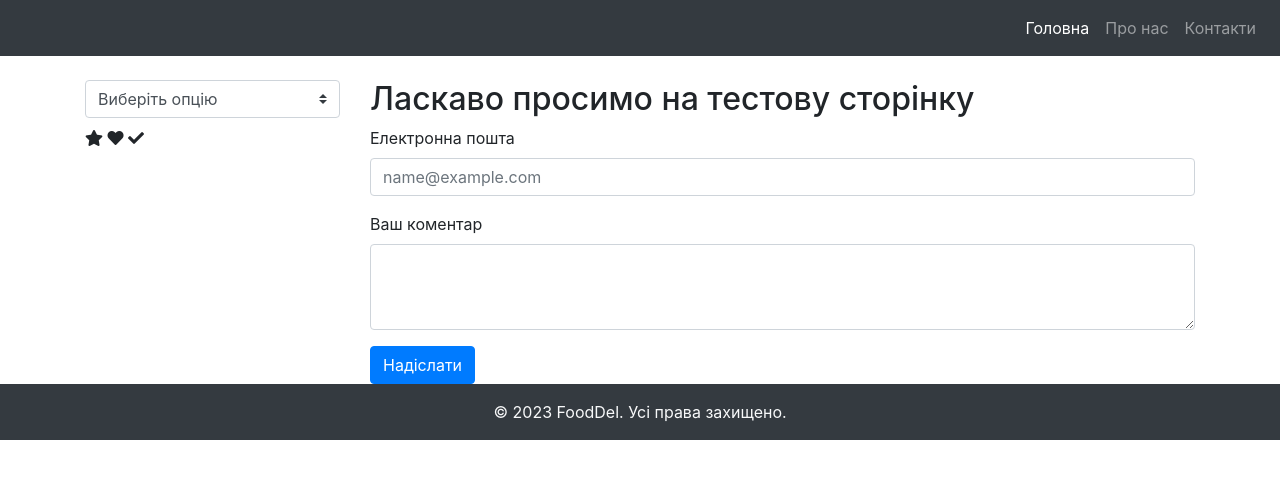
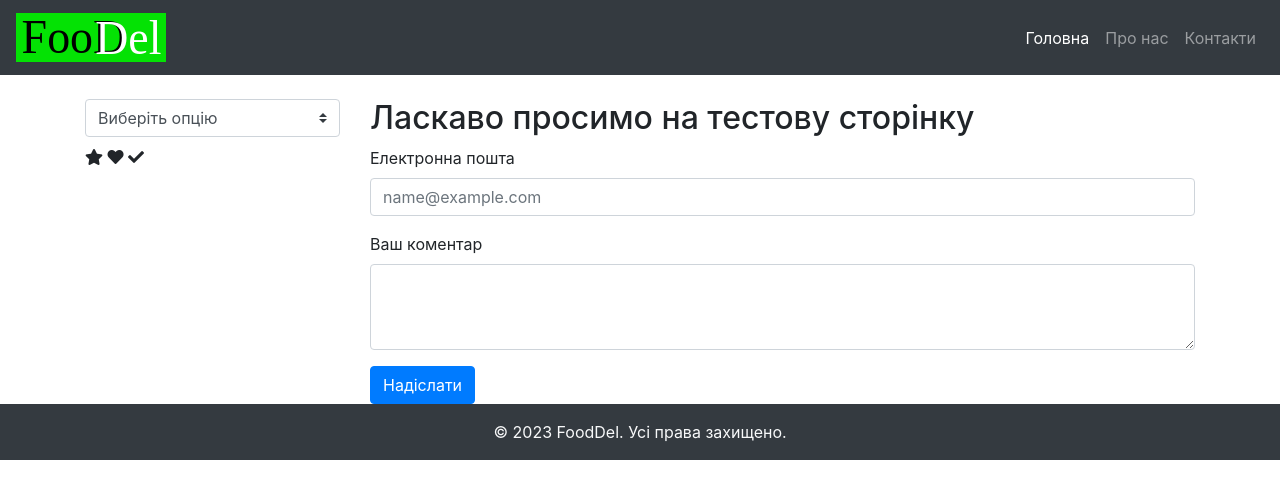
Before and after one commit to OlegYar228/lab8stswb, a plain HTML site: page index.html in a window 1280 px wide. Drawn offline with nearby package versions, Linux system fonts and the light colour scheme; the site is published under a folder, as on GitHub Pages, so addresses that start at the root find nothing.

Commit message:
Update index.html

```diff
--- a/index.html
+++ b/index.html
@@ -15,7 +15,7 @@
 
     <!-- Верхня частина сторінки (навігація) -->
     <nav class="navbar navbar-expand-lg navbar-dark bg-dark">
-        <a class="navbar-brand" href="#"><img src="/assets/logo.svg" width="150px" height="auto" alt=""></a>
+        <a class="navbar-brand" href="#"><img src="assets/logo.svg" width="150px" height="auto" alt=""></a>
         <!-- Кнопка для висування навігації на малих екранах -->
         <button class="navbar-toggler" type="button" data-toggle="collapse" data-target="#navbarNav"
             aria-controls="navbarNav" aria-expanded="false" aria-label="Toggle navigation">
```
